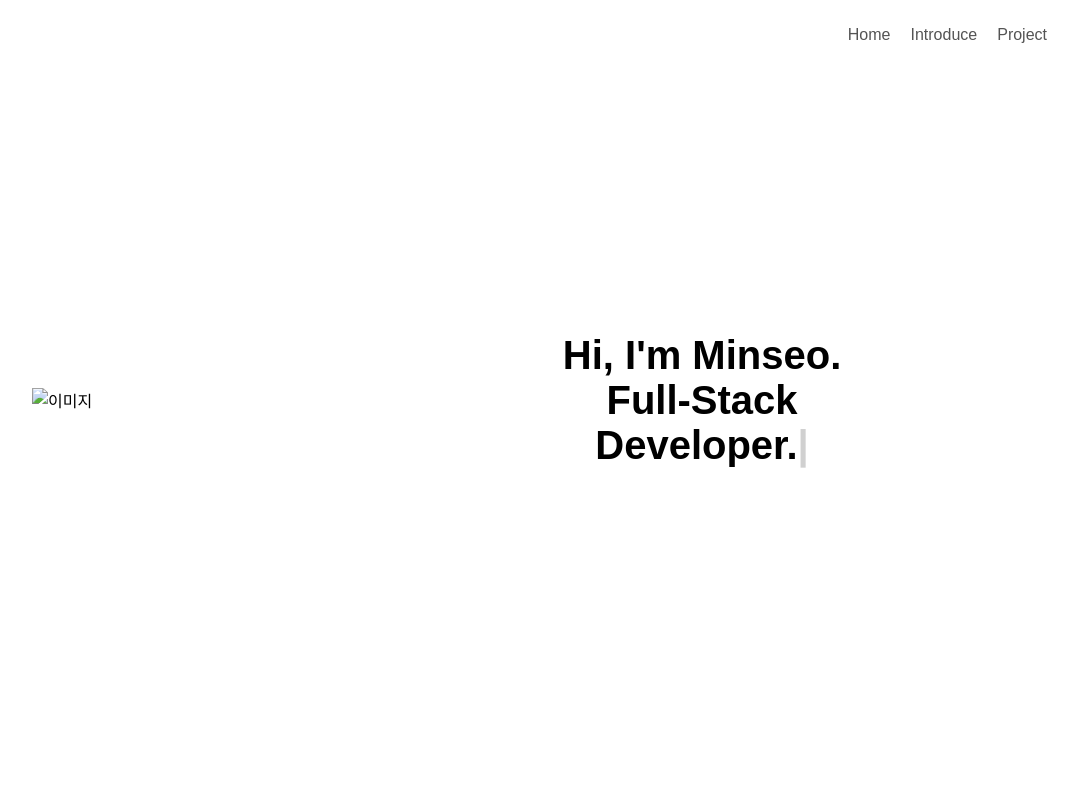
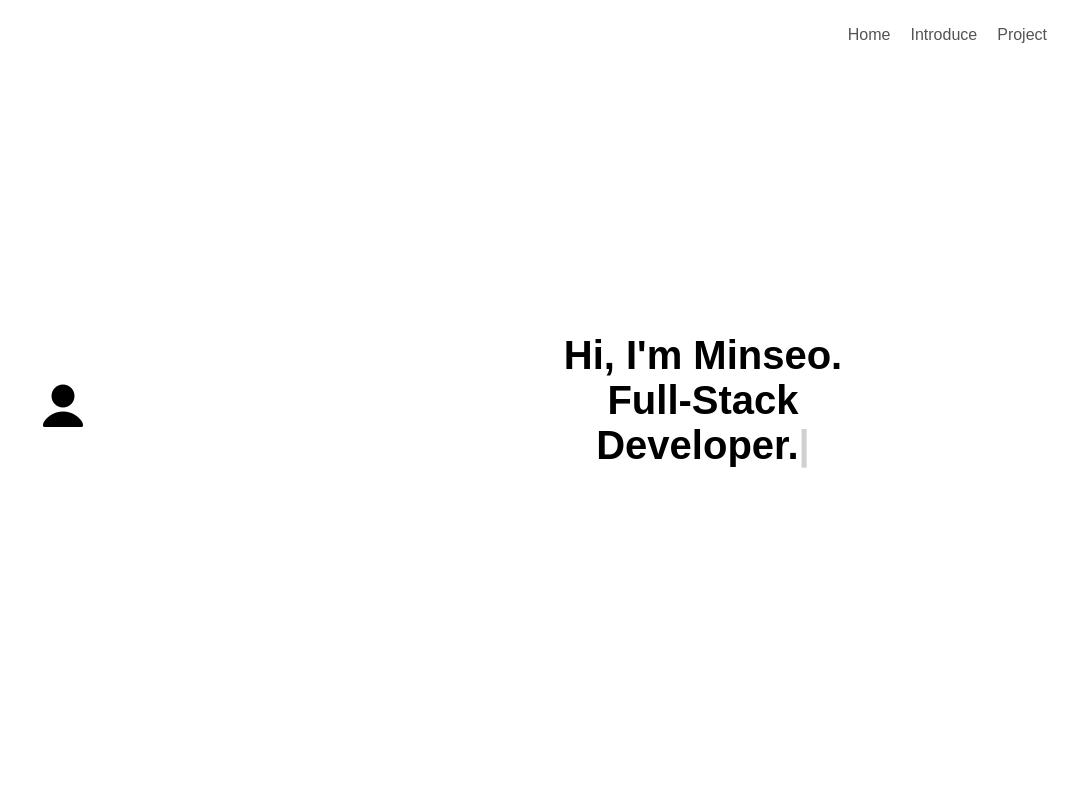
Before and after one commit to mingQ28/portfolio, a plain HTML site: page index.html in a window 1280 px wide. Shown: the top 800 px of the page, without its empty margins (173-1251 px from the left). Drawn offline with Linux system fonts and the light colour scheme; a web font is replaced by a local one.

Commit message:
fix: incorrect webp path for non-optimized images

```diff
--- a/index.html
+++ b/index.html
@@ -18,7 +18,7 @@
     </div>
     <div class="home-section">
       <div class="content-left">
-        <img src="./img/people.webp" alt="이미지" />
+        <img src="./img/people.png" alt="이미지" />
       </div>
       <div class="content-right">
         <span class="typing-text"></span><span class="blink">|</span>
```
